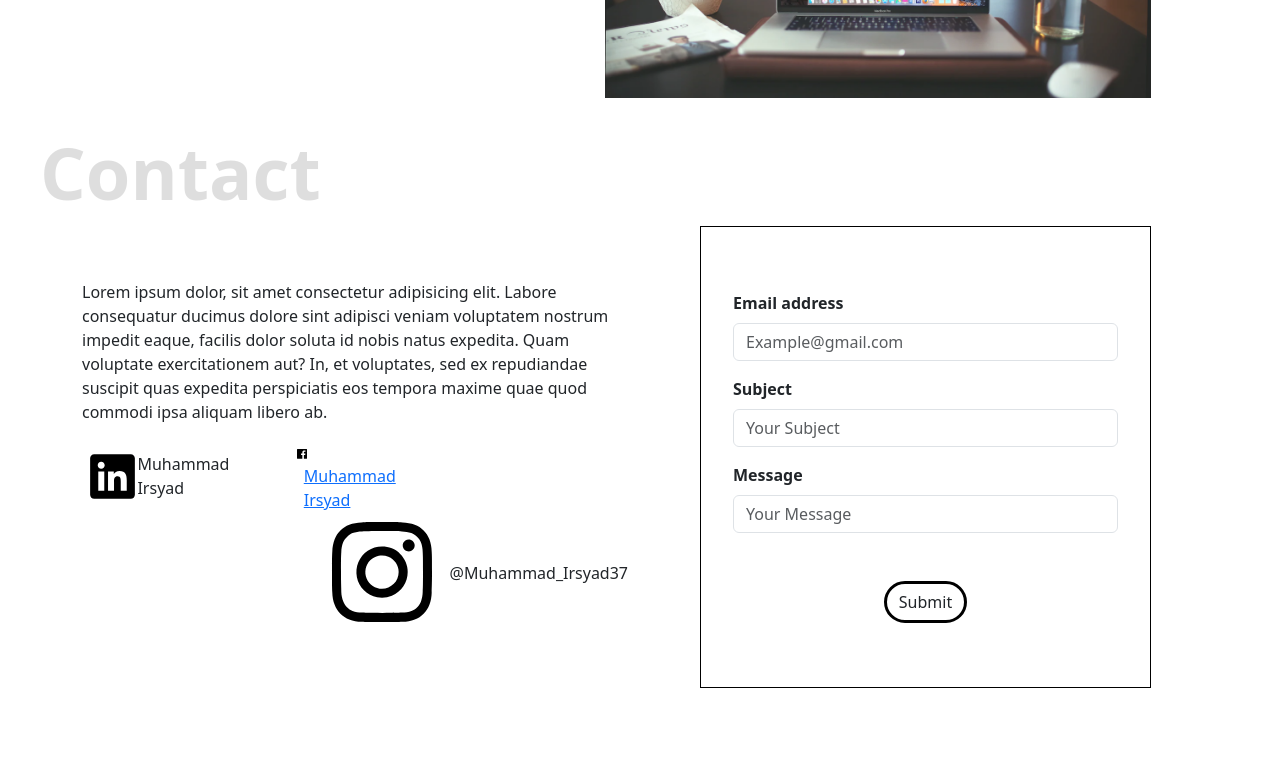
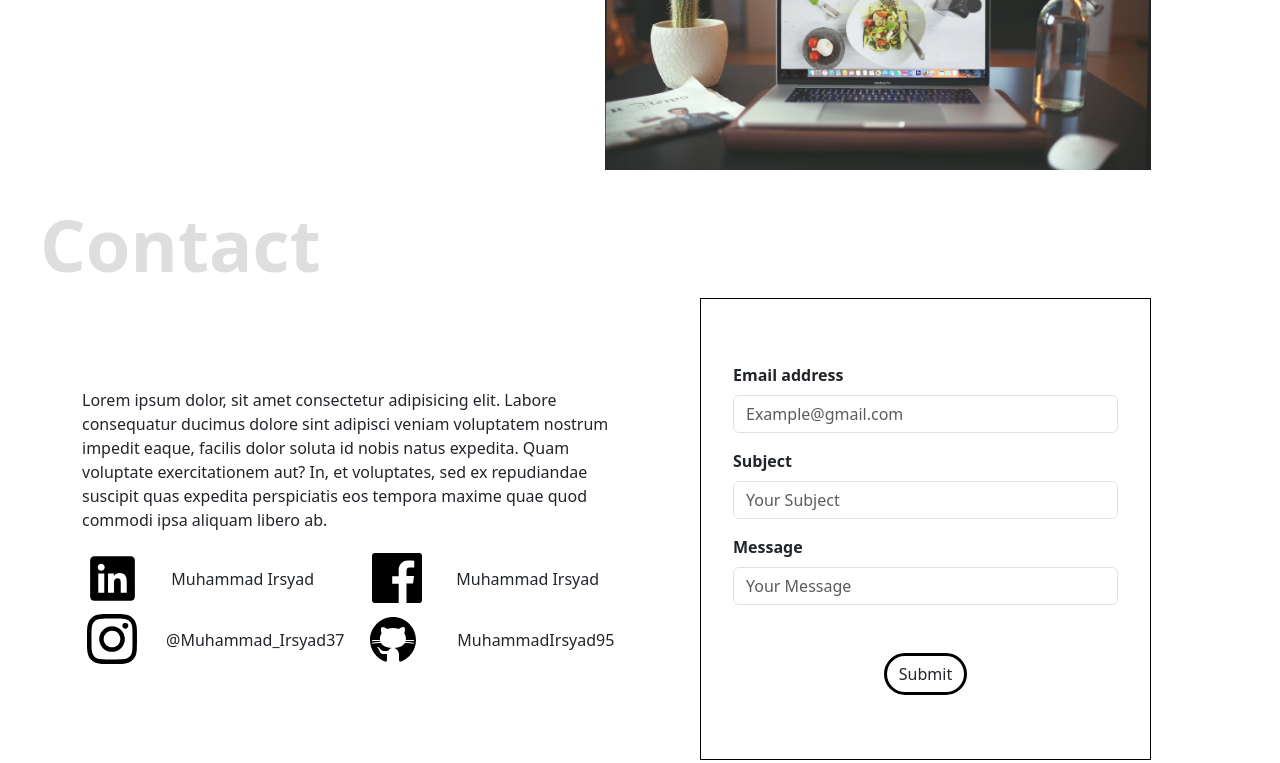
Before and after one commit to MuhammadIrsyad95/Portfolio, a plain HTML site: page index.html in a window 1280 px wide. Shown: the part 1611-2374 px from the top of the page. Drawn offline with nearby package versions, Linux system fonts and the light colour scheme.

Commit message:
edit portfolio

```diff
--- a/index.html
+++ b/index.html
@@ -83,8 +83,17 @@
         <div class="about-exp-item">
           <div class="about-exp-item-header">
                <div>
-                  <h5>Junior Frontend Developer</h5>
-                  <p>Coding Studio(2021-Now)</p>
+                  <h5>Banking Staff</h5>
+                  <p>PT Bank Syariah Indonesia(2029-Now)</p>
+              </div>
+              <button class="btn button" onclick="toggleDetail(event)">
+                  More Info
+              </button>
+          </div>
+          <div class="about-exp-item-header">
+            <div>
+               <h5>Junior Front End Developer</h5>
+               <p>No experience</p>
            </div>
            <button class="btn button" onclick="toggleDetail(event)">
                More Info
@@ -109,7 +118,9 @@
             </div>
             <div class="col-12 col-md-6 work-img">
                 <div id="work-1" class="work-img-item">
+
                     <img src="images/work-1.png" alt="work 1" >
+
                 </div>
                 <div id="work-2" class="work-img-item">
                     <img src="images/work-2.png" alt="work 2" >
@@ -128,19 +139,23 @@
                       <div class="col d-flex align-items-center">
                         <a class="w-25" href="https://www.linkedin.com/in/muhammad-irsyad-204821173/">
                         <img href  src="images/LINKEDIN LOGO.svg" alt="linkedin"></a>
-                        <p class="mb-0 ms-2">Muhammad Irsyad</p>
+                        <p class="mb-0 ms-4">Muhammad Irsyad</p>
                         </div>
                       <div class="col d-flex align-items-center">
                         <a class="w-25" href="https://web.facebook.com/muhammadirsyad.ryuzaki">
-                        <img class="w-25" src="images/Facebook.svg" alt="Facebook">
-                        <p class="mb-0 ms-2">Muhammad Irsyad</p>
+                        <img href src="images/Facebook.svg" alt="Facebook"></a>
+                        <p class="mb-0 ms-4">Muhammad Irsyad</p>
                        </div>
                       <div class="col d-flex align-items-center">
-                        <a class="w-25" href="https://www.instagram.com/muhammad_irsyad37/"></a>
-                        <img class="w-25" src="images/Instagram.svg" alt="Instagram">
-                        <p class="mb-0 ms-2">@Muhammad_Irsyad37</p>
+                        <a class="w-25" href="https://www.instagram.com/muhammad_irsyad37/">
+                        <img src="images/Instagram.svg" alt="Instagram"></a>
+                        <p class="mb-0 ms-4">@Muhammad_Irsyad37</p>
                       </div>
-
+                      <div class="col d-flex align-items-center">
+                        <a class="w-25" href="https://github.com/MuhammadIrsyad95/">
+                        <img href  src="images/icons8-github.svg" alt="github"></a>
+                        <p class="mb-0 ms-4">MuhammadIrsyad95</p>
+                        </div>
                 </div>
             </div>
             <div class="col-12 col-lg-5">
```
Also changed, not shown: images/foto irsyad profile.jpg (added), images/icons8-github.svg (added), images/irsyad land sacpa.jpeg (added). Lines whose indentation alone changed are shown as unchanged.
